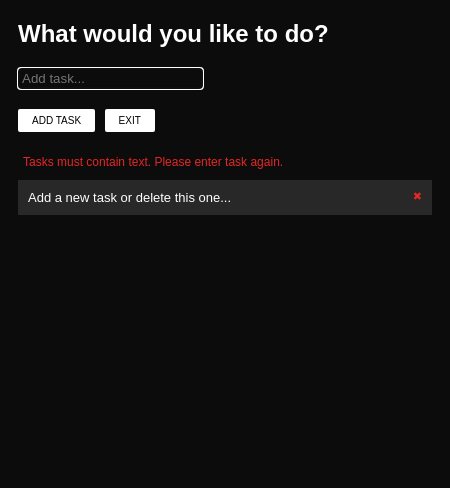
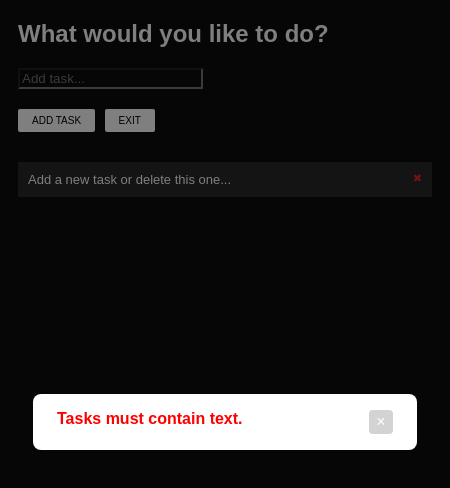
Before and after one commit to DanielJPiazza/electron-todo-list, an Electron app: page index.html in a window 450 px wide. Both pictures are taken after a click on the element "ADD TASK". Drawn offline with Linux system fonts and the light colour scheme; no server answers.

Commit message:
Move user input error feedback to modal alert.

```diff
--- a/index.html
+++ b/index.html
@@ -7,17 +7,27 @@
   </head>
 
   <body>
-    <!-- Header, input field, and 'ADD TASK' button. -->
+
     <div class="container">
       <h2>What would you like to do?</h2>
+
+      <!-- Task input field. -->
       <input type="text" id="newTaskInput" placeholder="Add task..." autofocus>
+
       <div>
+        <!-- 'Add Task' and 'Exit' buttons. -->
         <span class="smallButton" onclick="createTask()" maxlength="40">Add Task</span>
         <span class="smallButton" id="exitButton" onclick="closeWindow()">Exit</span>
 
-        <!-- Input error message. Hidden by default. Content defined by todo.js > displayErrorMessage(). -->
-        <br>
-        <span id="inputErrorMessage"></span>
+        <!-- User input error modal. -->
+        <div class="modal">
+            <div class="modal-content">
+                <span class="modal-close-button">&times;</span>
+
+                <!-- Input error message. Hidden by default. Content defined by todo.js > toggleModal(message) -->
+                <span id="inputErrorMessage"></span>
+            </div>
+        </div>
       </div>
     </div>
 
@@ -29,6 +39,6 @@
     </div>
 
     <script src="todo.js" defer></script>
+
   </body>
-
 </html>
--- a/style.css
+++ b/style.css
@@ -80,10 +80,54 @@
   font-size: 11px;
 }
 
-/* Modal styling for user input errors. */
+/* Input error modal. */
+.modal {
+  position: fixed;
+  left: 0;
+  top: 0;
+  width: 100%;
+  height: 100%;
+  background-color: rgba(0, 0, 0, 0.5);
+  opacity: 0;
+  visibility: hidden;
+  transform: scale(1.1);
+  transition: visibility 0s linear 0.25s, opacity 0.25s 0s, transform 0.25s;
+}
+
+.modal-content {
+  position: absolute;
+  top: 50%;
+  left: 50%;
+  transform: translate(-50%, -50%);
+  background-color: white;
+  padding: 1rem 1.5rem;
+  width: 24rem;
+  border-radius: 0.5rem;
+  color: black;
+}
+
+.modal-close-button {
+  float: right;
+  width: 1.5rem;
+  line-height: 1.5rem;
+  text-align: center;
+  border-radius: 0.25rem;
+  background-color: lightgray;
+}
+
+.modal-close-button:hover {
+  background-color: red;
+}
+
+.show-modal {
+  opacity: 1;
+  visibility: visible;
+  transform: scale(1.0);
+  transition: visibility 0s linear 0s, opacity 0.25s 0s, transform 0.25s;
+}
+
 #inputErrorMessage {
-  display: none;
-  color: rgb(231, 39, 39);
-  margin-left: 5px;
-  font-size: 12px;
+  background-color: white;
+  color: red;
+  font-weight: bold;
 }
--- a/todo.js
+++ b/todo.js
@@ -21,15 +21,10 @@ function setFocusAddTaskField(){
     document.getElementById('newTaskInput').focus();
 }
 
-function openErrorMessage(message) {
-    document.getElementById('inputErrorMessage').textContent = message;
-    inputErrorMessage.style.display = 'inline-block';
+function removeFocusAddTaskField() {
+    document.getElementById('newTaskInput').blur();
 }
 
-function closeErrorMessage() {
-    document.getElementById('inputErrorMessage').textContent = '';
-    inputErrorMessage.style.display = 'none';
-}
 
 // -- IPC COMMUNICATION WITH MAIN.JS --
 // Receive window size from main process when window is resized.
@@ -37,6 +32,23 @@ function closeErrorMessage() {
 require('electron').ipcRenderer.on('async-resize', (event, message) => {
     document.getElementById('todoList').style.height = ((message - 220).toString() + 'px');
 });
+
+// -- ERROR MODAL HANDLING --
+const modal = document.querySelector(".modal");
+const modalCloseButton = document.querySelector(".modal-close-button");
+
+function toggleModal(message) {
+    document.getElementById('inputErrorMessage').textContent = message.toString();
+    modal.classList.toggle("show-modal");
+
+    if (modal.classList.contains('show-modal')) {
+        removeFocusAddTaskField();
+    } else {
+        setFocusAddTaskField();
+    }
+}
+
+modalCloseButton.addEventListener("click", toggleModal);
 
 
 // -- INITIAL SETUP --
@@ -78,9 +90,6 @@ addTaskButton.addEventListener('keypress', function(e) {
 // -- NEW TASK FUNCTION --
 // Create a new list item when 'Add Task' is clicked.
 function createTask() {
-    // Clear any displayed error messages.
-    closeErrorMessage();
-
     // Gather user input.
     var inputValue = document.getElementById('newTaskInput').value.trim();
 
@@ -88,11 +97,7 @@ function createTask() {
     var inputRegex = new RegExp('^\\S');
     if (!inputRegex.test(inputValue)) {
         // If check fails, display error message.
-        openErrorMessage('Tasks must contain text. Please enter task again.');
-
-        // Focus on add task field.
-        setFocusAddTaskField();
-
+        toggleModal('Tasks must contain text.');
         return false;
     }
 
```
